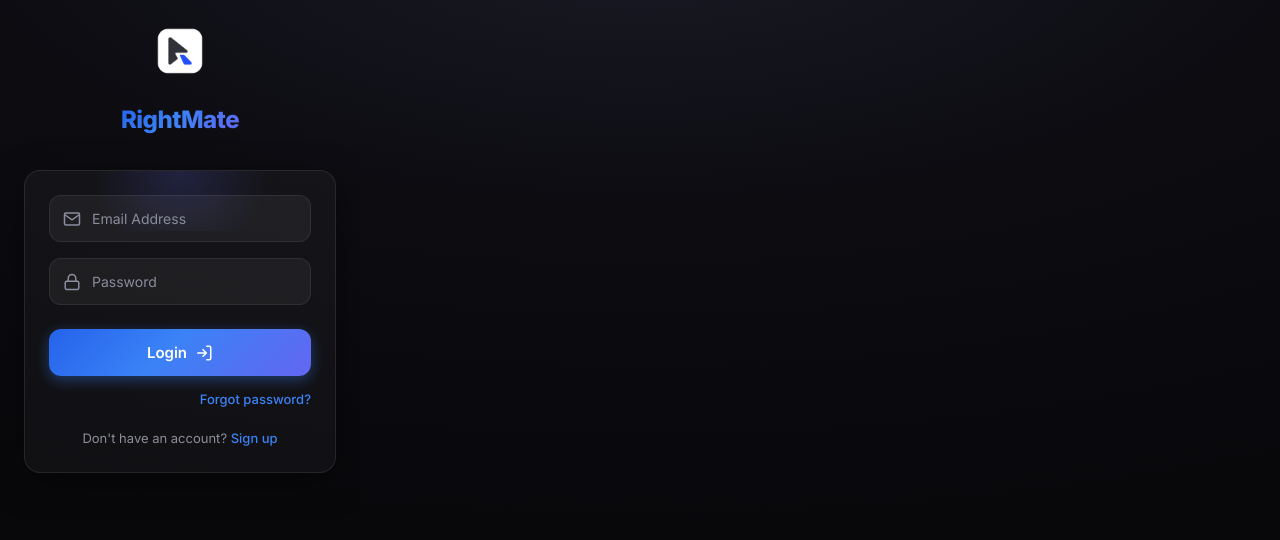
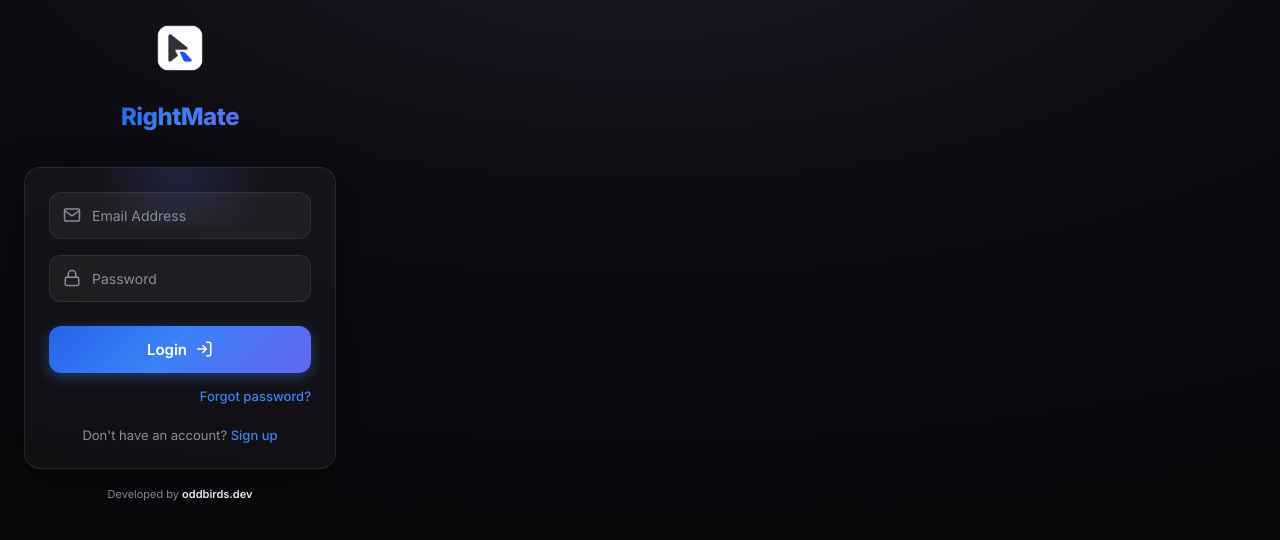
Before and after one commit to tanviralamtusar/AnyPNG, a browser extension: page extension/pages/login.html in a window 1280 px wide. Drawn offline with Linux system fonts and the light colour scheme.

Commit message:
feat: update version in manifest and add brand credit to multiple pages

```diff
--- a/extension/pages/login.html
+++ b/extension/pages/login.html
@@ -45,6 +45,8 @@
                 Don't have an account? <span>Sign up</span>
             </a>
         </div>
+
+        <a class="brand-credit" href="https://oddbirds.dev" target="_blank" rel="noopener">Developed by <strong>oddbirds.dev</strong></a>
     </div>
 
     <script src="../scripts/login.js"></script>
--- a/extension/styles/global.css
+++ b/extension/styles/global.css
@@ -105,3 +105,24 @@ body {
 .animate-fade-in {
   animation: fadeIn 0.45s cubic-bezier(0.16, 1, 0.3, 1) forwards;
 }
+
+/* "Developed by oddbirds.dev" credit shown at the bottom of each page */
+.brand-credit {
+  display: block;
+  margin-top: 18px;
+  text-align: center;
+  font-size: 11px;
+  color: var(--text-muted);
+  text-decoration: none;
+  transition: color 0.2s ease;
+}
+
+.brand-credit strong {
+  color: var(--text);
+  font-weight: 600;
+}
+
+.brand-credit:hover,
+.brand-credit:hover strong {
+  color: var(--primary);
+}
```
Also changed, not shown: extension/pages/dashboard.html (+2 -0 lines), extension/pages/forgot-password.html (+2 -0 lines), extension/pages/license.html (+2 -0 lines), extension/pages/settings.html (+1 -0 lines), extension/pages/signup.html (+2 -0 lines), extension/manifest.json.
